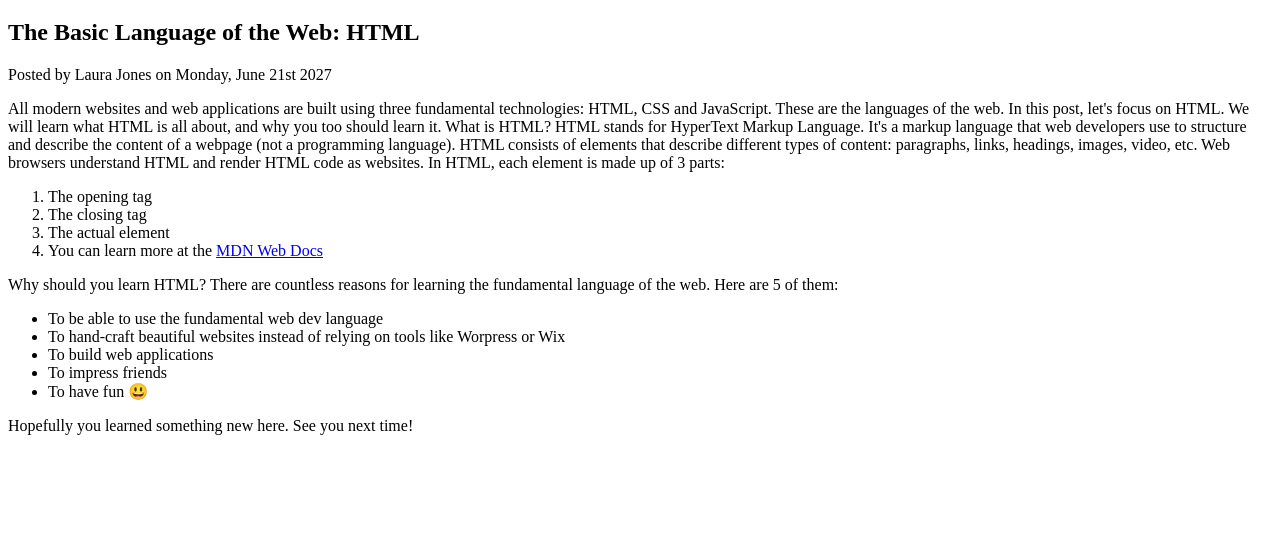
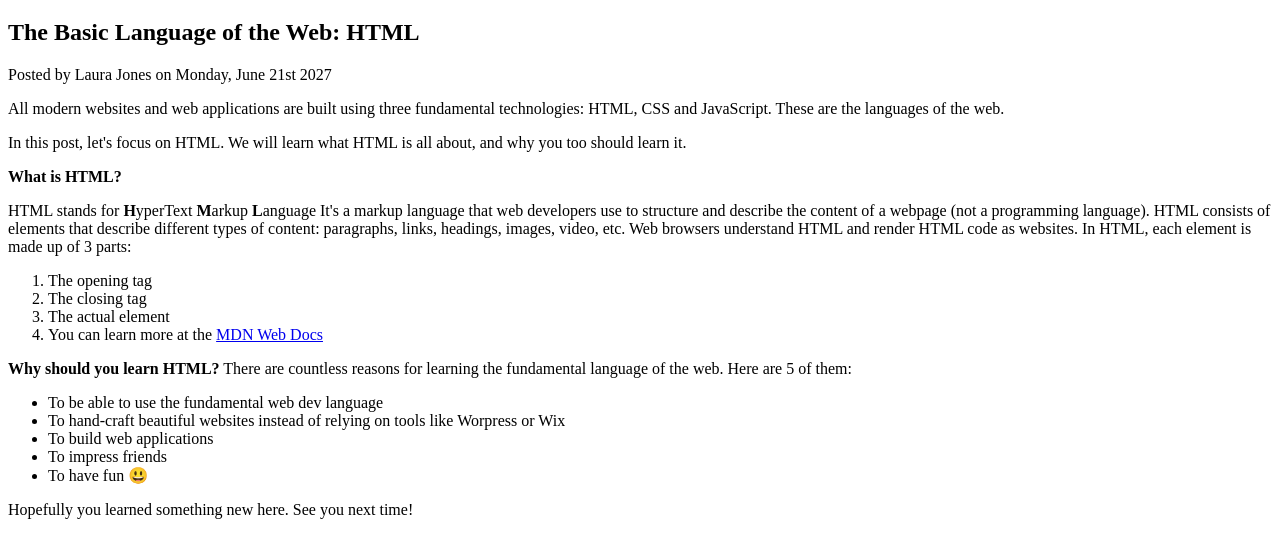
Before and after one commit to vegehhah/vegehhah.github.io, a plain HTML site: page index.html in a window 1280 px wide. Shown: the part 62-620 px from the top of the page. Drawn offline with Linux system fonts and the light colour scheme.

Commit message:
Add files via upload

```diff
--- a/index.html
+++ b/index.html
@@ -15,11 +15,11 @@
 
     <p>All modern websites and web applications are built using three fundamental technologies: HTML, CSS and JavaScript. These are the languages of the web.
 
-        In this post, let's focus on HTML. We will learn what HTML is all about, and why you too should learn it.
+    <p>In this post, let's focus on HTML. We will learn what HTML is all about, and why you too should learn it.</p>
 
-        What is HTML?
+<strong>What is HTML?</strong>
 
-        HTML stands for HyperText Markup Language. It's a markup language that web developers use to structure and describe the content of a webpage (not a programming language).
+    <p> HTML stands for <strong>H</strong>yperText <strong>M</strong>arkup <strong>L</strong>anguage It's a markup language that web developers use to structure and describe the content of a webpage (not a programming language).
 
         HTML consists of elements that describe different types of content: paragraphs, links, headings, images, video, etc. Web browsers understand HTML and render HTML code as websites.
 
@@ -32,7 +32,7 @@
         </ol>
 
         <p>
-            Why should you learn HTML?
+            <strong>Why should you learn HTML?</strong>
 
 There are countless reasons for learning the fundamental language of the web. Here are 5 of them:
         </p>
```
